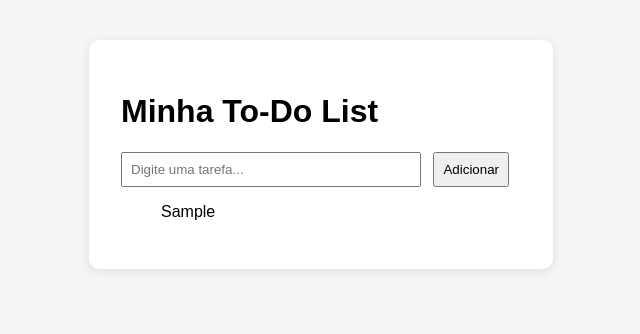
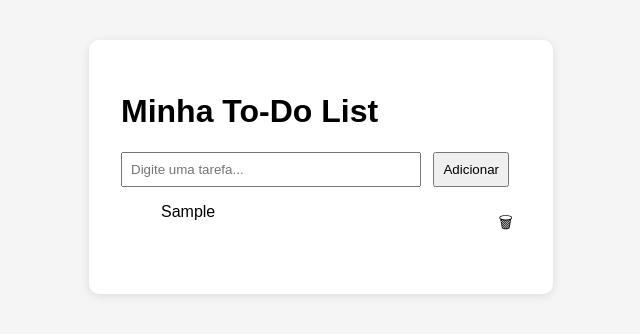
Before and after one commit to LucaDevel0per/projeto_todo, a plain HTML site: page index.html in a window 1280 px wide. Both pictures are taken after typing "Sample" into the empty fields and a click on the button "Adicionar". Shown: the whole page, without its empty margins (319-959 px from the left). Drawn offline with Linux system fonts and the light colour scheme.

Commit message:
feat: Adicionado botão de remover tarefa

```diff
--- a/script.js
+++ b/script.js
@@ -9,9 +9,17 @@ function renderizarTarefas() {
 
     tarefas.forEach((tarefa, idx) => {
         const li = document.createElement('li')
-        li.textContent = tarefa;
+        const botao = document.createElement('button');
 
+        li.textContent = tarefa ;
+        botao.textContent = '🗑';
+        li.appendChild(botao);
         list.appendChild(li)
+        botao.addEventListener('click', () => {
+            tarefas.splice(idx, 1);
+            renderizarTarefas();
+        });
+
     })
 }
 
@@ -24,8 +32,8 @@ form.addEventListener('submit', function (e) {
         // list.innerHTML += `<li>${tarefa}</li>`
         // input.value = '';
         tarefas.push(tarefa);
-    input.value = '';
-    renderizarTarefas();
+        input.value = '';
+        renderizarTarefas();
 
     } else {
         alert("Por favor, digite uma tarefa válida!");
--- a/style.css
+++ b/style.css
@@ -36,3 +36,15 @@ body {
     text-decoration: line-through;
     color: gray;
   }
+
+  li button {
+    margin-left: 10px;
+    background-color: transparent;
+    border: none;
+    cursor: pointer;
+    font-size: 1rem;
+  }
+
+  li button:hover {
+    color: red;
+  }
```
